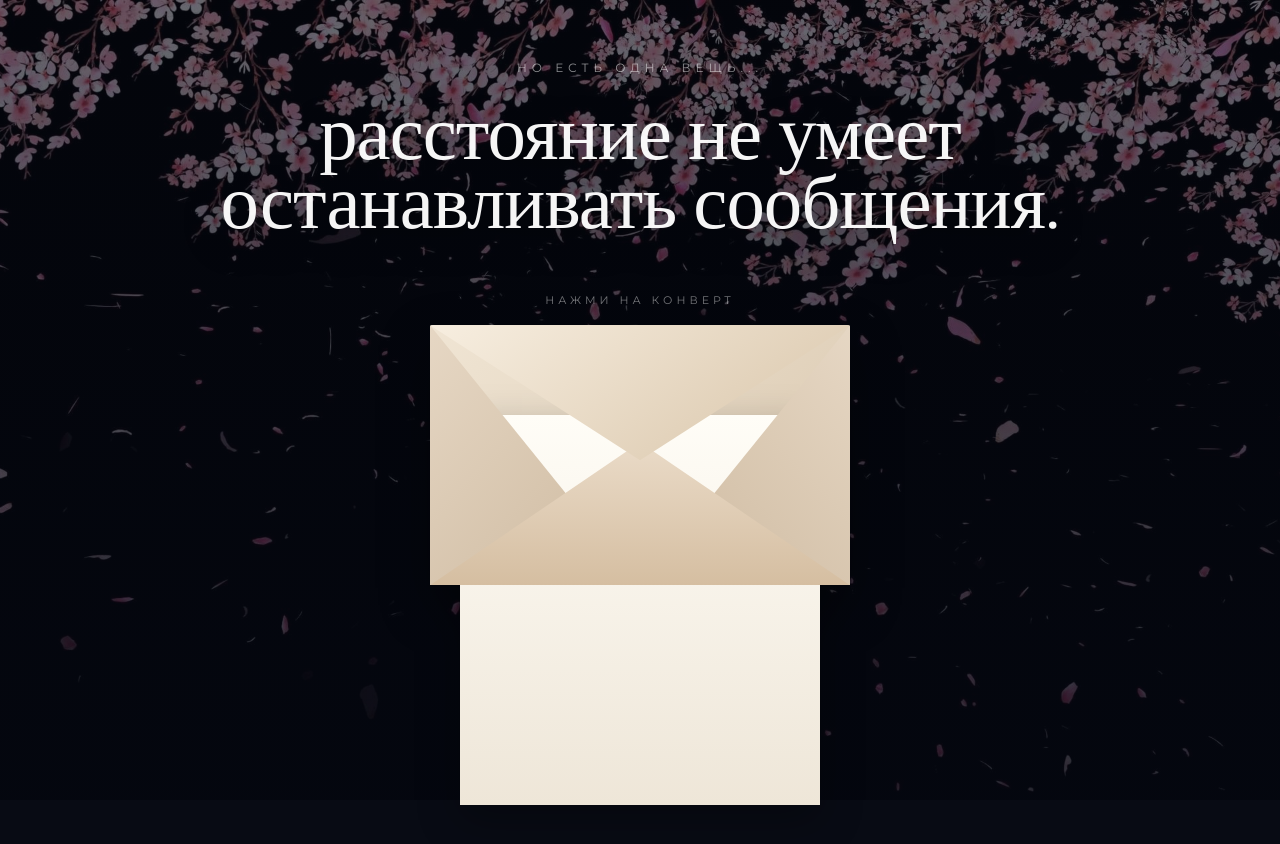
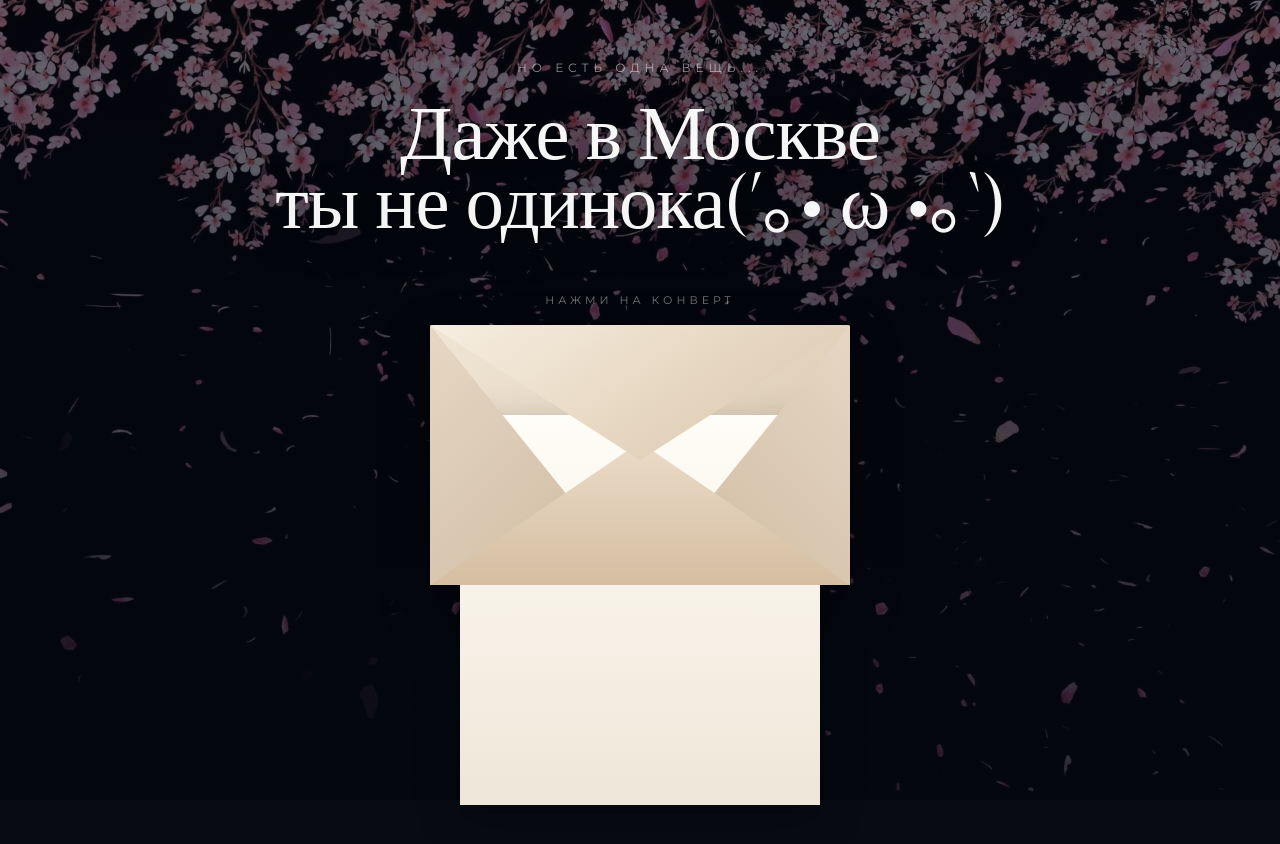
Before and after one commit to matveysliskov-dot/murakot, a website: page page3.html in a window 1280 px wide. Drawn offline with nearby package versions, Linux system fonts and the light colour scheme.

Commit message:
Update page3.html

```diff
--- a/page3.html
+++ b/page3.html
@@ -42,8 +42,8 @@
 
 
                 <h1>
-                    расстояние не умеет<br>
-                    останавливать сообщения.
+                    Даже в Москве<br>
+                    ты не одинока(´｡• ω •｡`)
                 </h1>
 
             </div>
```
